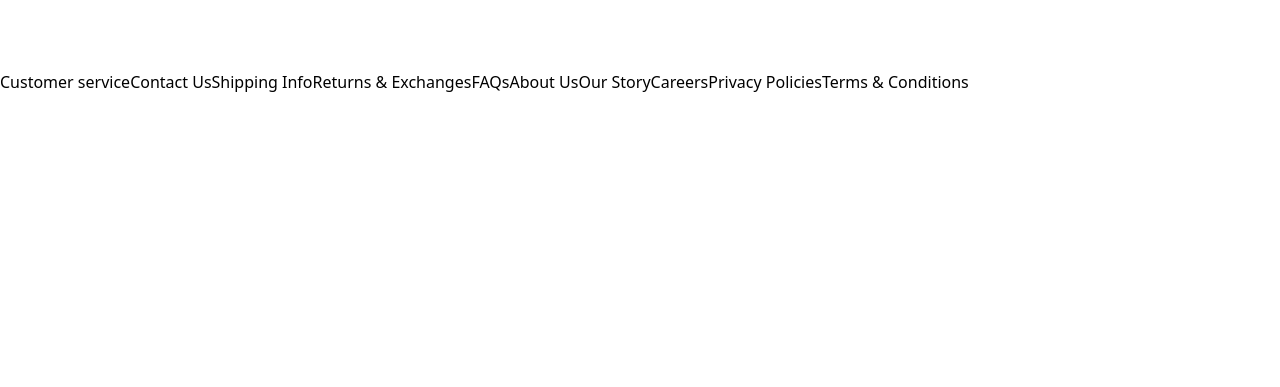
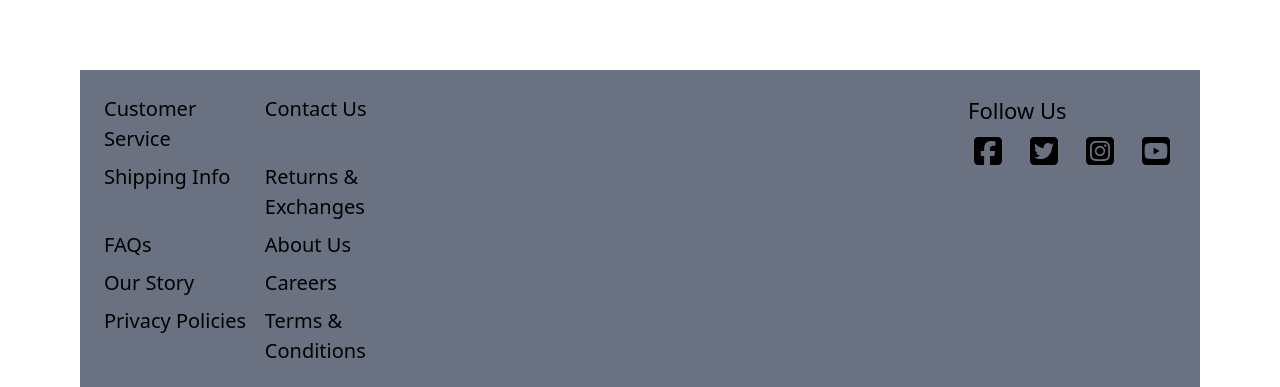
Before and after one commit to DanielApple05/A-sneakers-Ecommerce-page, a React (Vite) app: page / in a window 1280 px wide. Shown: the part 1871-2258 px from the top of the page. Before the commit the page ends 1965 px from the top, so only its background shows below. Built offline with nearby package versions, Linux system fonts and the light colour scheme.

Commit message:
footer commit

```diff
--- a/package.json
+++ b/package.json
@@ -11,9 +11,10 @@
   },
   "dependencies": {
     "@fortawesome/fontawesome-svg-core": "^7.1.0",
+    "@fortawesome/free-brands-svg-icons": "^7.1.0",
     "@fortawesome/free-regular-svg-icons": "^7.1.0",
     "@fortawesome/free-solid-svg-icons": "^7.1.0",
-    "@fortawesome/react-fontawesome": "^3.1.1",
+    "@fortawesome/react-fontawesome": "^3.2.0",
     "react": "^19.2.0",
     "react-dom": "^19.2.0"
   },
--- a/src/App.css
+++ b/src/App.css
@@ -13,7 +13,8 @@
 
 
 h3{
-
   font-size: 22px;
-
 }
+h5{
+  font-size: 20px;
+}
--- a/src/assets/components/footerComponent/footerNavs.jsx
+++ b/src/assets/components/footerComponent/footerNavs.jsx
@@ -1,24 +1,31 @@
-import React from 'react';
-import FtNavBtns from './footerTab'
+import React from "react";
+import { FontAwesomeIcon } from "@fortawesome/react-fontawesome";
+import FtNavBtns from "./footerTab";
+
+const FooterNavs = () => {
+  return (
+    <div className="mx-[80px] bg-gray-500 p-6 flex justify-between">
+
+      <div className="grid grid-cols-2 gap-y-2 w-[30%]">
+        {FtNavBtns.links.map((link, index) => (
+          <h5 key={index} className="cursor-pointer hover:text-white">
+            {link}
+          </h5>
+        ))}
+      </div>
 
 
-const footerNavs = () => {
-  return (
-    <div>
-
-      <div>
-        {
-          FtNavBtns.map((FtBtns, index) => (
-            <button key={index} >
-              {FtBtns.footTab}
-            </button>
-
-          ))
-        }
+      <div className="flex flex-col items-start">
+        <h3 className="mb-2">Follow Us</h3>
+        <div className="flex space-x-4">
+          {FtNavBtns.socials.map((icon, index) => (
+            <FontAwesomeIcon key={index} icon={icon} size="2x" />
+          ))}
+        </div>
       </div>
 
     </div>
   );
-}
+};
 
-export default footerNavs;
+export default FooterNavs;
--- a/src/assets/components/footerComponent/footerTab.jsx
+++ b/src/assets/components/footerComponent/footerTab.jsx
@@ -1,18 +1,30 @@
-import React from 'react';
+// footerTab.jsx
+import {
+  faFacebookSquare,
+  faTwitterSquare,
+  faInstagramSquare,
+  faYoutubeSquare
+} from "@fortawesome/free-brands-svg-icons";
 
-const footerTab =[
+const footerTab = {
+  links: [
+    "Customer Service",
+    "Contact Us",
+    "Shipping Info",
+    "Returns & Exchanges",
+    "FAQs",
+    "About Us",
+    "Our Story",
+    "Careers",
+    "Privacy Policies",
+    "Terms & Conditions",
+  ],
+  socials: [
+    faFacebookSquare,
+    faTwitterSquare,
+    faInstagramSquare,
+    faYoutubeSquare,
+  ]
+};
 
-  {footTab: "Customer service" },
-  {footTab: " Contact Us" },
-  {footTab: " Shipping Info" },
-  {footTab: "Returns & Exchanges" },
-  {footTab: " FAQs" },
-  {footTab: "About Us" },
-  {footTab: "Our Story" },
-  {footTab: "Careers" },
-  {footTab: "Privacy Policies" },
-  {footTab: "Terms & Conditions" },
-
-]
-
-export default footerTab
+export default footerTab;
```
Also changed, not shown: 1 other file (tests, documents, lock files or other folders).
